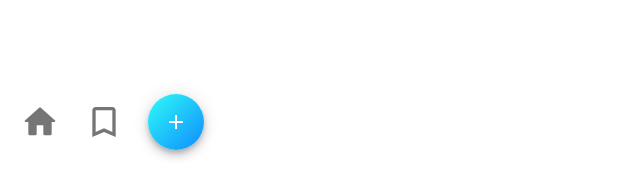
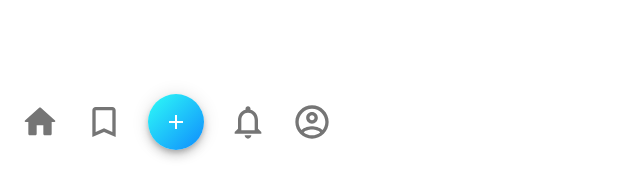
Before and after one commit to northernbird/rmi-which-demo-01, a React (Create React App) app: page /list in a window 1280 px wide. Shown: the part 626-797 px from the top of the page, without its empty margins (0-640 px from the left). Built offline with nearby package versions, Linux system fonts and the light colour scheme.

Commit message:
Added postform button

```diff
--- a/src/ui/list/Footer.js
+++ b/src/ui/list/Footer.js
@@ -5,6 +5,8 @@ import IconButton from "@material-ui/core/IconButton";
 import BookmarkBorderIcon from '@material-ui/icons/BookmarkBorder';
 import AddIcon from '@material-ui/icons/Add';
 import Fab from '@material-ui/core/Fab';
+import NotificationsOutlinedIcon from '@material-ui/icons/NotificationsOutlined';
+import AccountCircleOutlinedIcon from '@material-ui/icons/AccountCircleOutlined';
 
 const useStyles = makeStyles({
     pannel: {
@@ -62,6 +64,12 @@ function Footer(props) {
                     <AddIcon />
                 </Fab>
             </IconButton>
+            <IconButton>
+                <NotificationsOutlinedIcon className={classes.button} />
+            </IconButton>
+            <IconButton>
+                <AccountCircleOutlinedIcon className={classes.button} />
+            </IconButton>
         </div>
     );
 }
```
